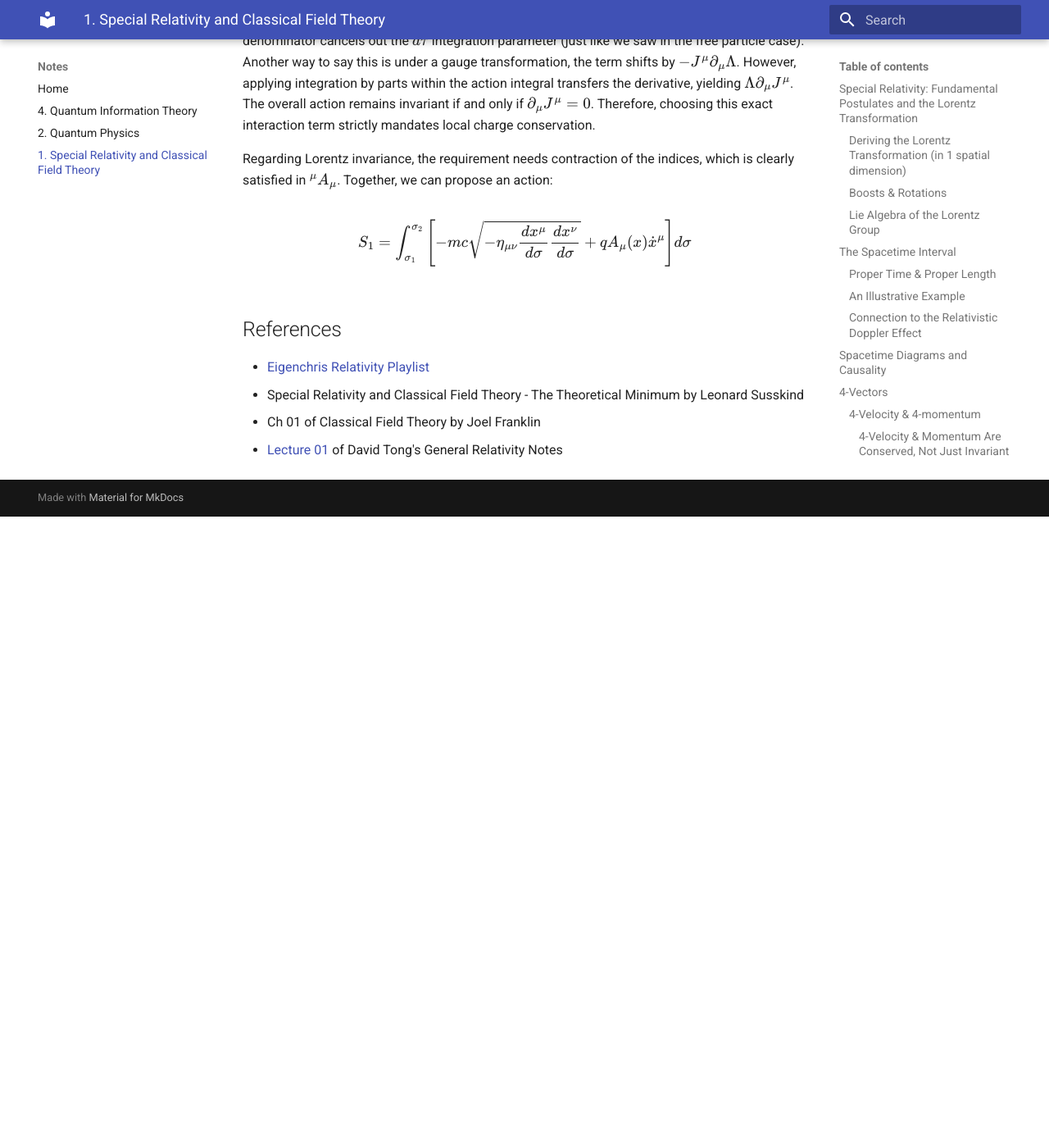
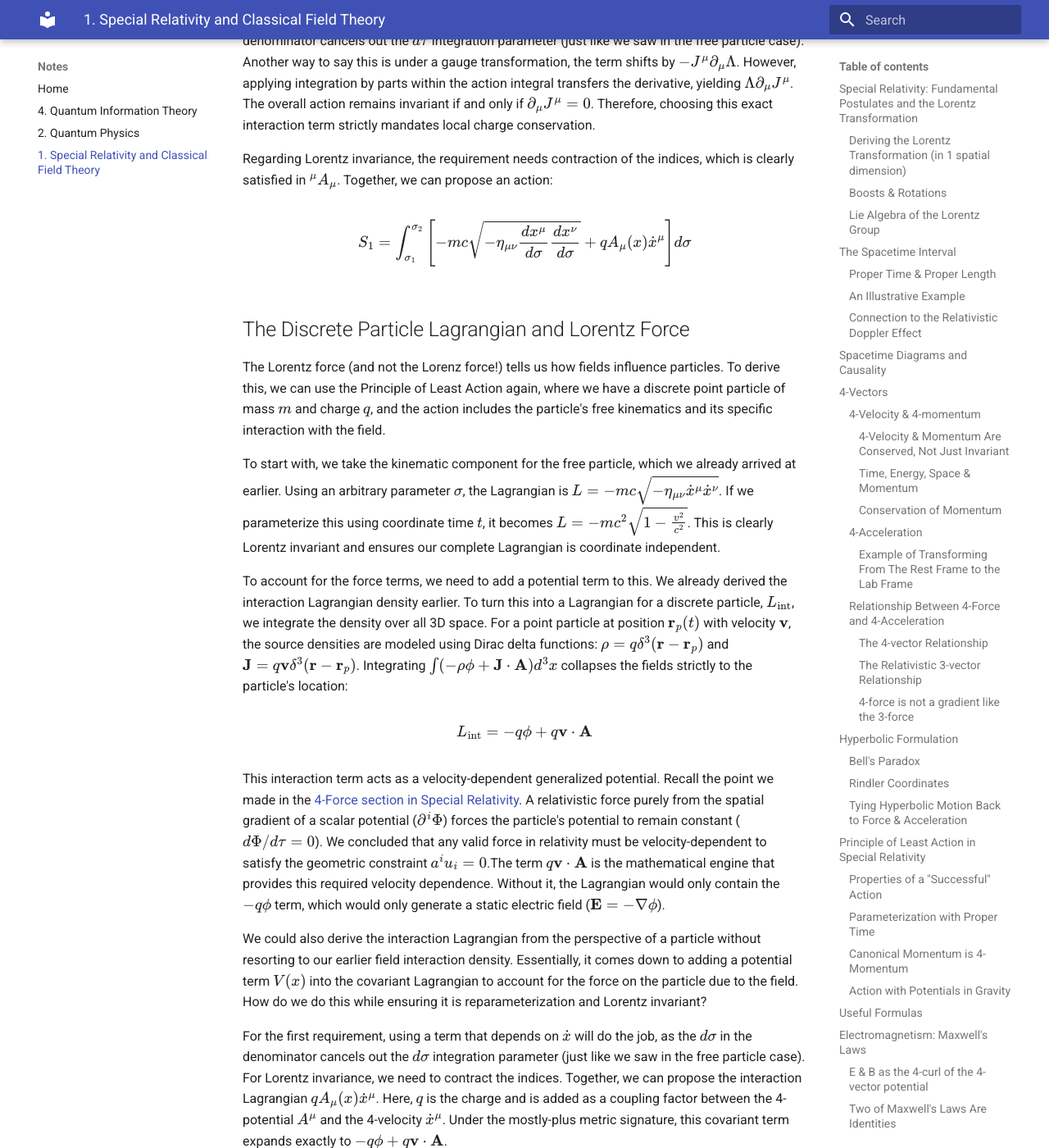
Before and after one commit to regstuff/notes, an MkDocs documentation site: the page built from docs/special_relativity_classical_field_theory.md, in a window 1280 px wide and 1400 px high, scrolled down 50866 px. Shown: the whole window at 82% size. Built offline with MkDocs 1.6.1 and Material for MkDocs 9.7.7, drawn with Linux system fonts in a browser that asks for light colours; before the commit the page ends 51496 px from its top, so only the background shows below that; some of the changed text lies outside the part shown.

Commit message:
Update special_relativity_classical_field_theory.md

```diff
--- a/docs/special_relativity_classical_field_theory.md
+++ b/docs/special_relativity_classical_field_theory.md
@@ -1191,6 +1191,34 @@
 
 $$S_1 = \int_{\sigma_1}^{\sigma_2} \left[ -mc \sqrt{-\eta_{\mu\nu} \frac{dx^\mu}{d\sigma} \frac{dx^\nu}{d\sigma}} + qA_\mu(x) \dot{x}^\mu \right] d\sigma$$
 
+## The Discrete Particle Lagrangian and Lorentz Force
+
+The Lorentz force (and not the Lorenz force!) tells us how fields influence particles. To derive this, we can use the Principle of Least Action again, where we have a discrete point particle of mass $m$ and charge $q$, and the action includes the particle's free kinematics and its specific interaction with the field.
+
+To start with, we take the kinematic component for the free particle, which we already arrived at earlier. Using an arbitrary parameter $\sigma$, the Lagrangian is $L = -mc\sqrt{-\eta_{\mu\nu}\dot{x}^\mu\dot{x}^\nu}$. If we parameterize this using coordinate time $t$, it becomes $L = -mc^2 \sqrt{1 - \frac{v^2}{c^2}}$. This is clearly Lorentz invariant and ensures our complete Lagrangian is coordinate independent.
+
+To account for the force terms, we need to add a potential term to this. We already derived the interaction Lagrangian density earlier. To turn this into a Lagrangian for a discrete particle, $L_{\text{int}}$, we integrate the density over all 3D space. For a point particle at position $\mathbf{r}_p(t)$ with velocity $\mathbf{v}$, the source densities are modeled using Dirac delta functions: $\rho = q\delta^3(\mathbf{r} - \mathbf{r}_p)$ and $\mathbf{J} = q\mathbf{v}\delta^3(\mathbf{r} - \mathbf{r}_p)$. Integrating $\int (-\rho\phi + \mathbf{J} \cdot \mathbf{A}) d^3x$ collapses the fields strictly to the particle's location:
+
+$$L_{\text{int}} = -q\phi + q\mathbf{v} \cdot \mathbf{A}$$
+
+This interaction term acts as a velocity-dependent generalized potential. Recall the point we made in the [4-Force section in Special Relativity](4-force-is-not-a-gradient-like-the-3-force). A relativistic force purely from the spatial gradient of a scalar potential ($\partial^i\Phi$) forces the particle's potential to remain constant ($d\Phi/d\tau = 0$). We concluded that any valid force in relativity must be velocity-dependent to satisfy the geometric constraint $a^i u_i = 0$.The term $q\mathbf{v} \cdot \mathbf{A}$ is the mathematical engine that provides this required velocity dependence. Without it, the Lagrangian would only contain the $-q\phi$ term, which would only generate a static electric field ($\mathbf{E} = -\nabla\phi$).
+
+We could also derive the interaction Lagrangian from the perspective of a particle without resorting to our earlier field interaction density. Essentially, it comes down to adding a potential term $V(x)$ into the covariant Lagrangian to account for the force on the particle due to the field. How do we do this while ensuring it is reparameterization and Lorentz invariant?
+
+For the first requirement, using a term that depends on $\dot{x}$ will do the job, as the $d\sigma$ in the denominator cancels out the $d\sigma$ integration parameter (just like we saw in the free particle case). For Lorentz invariance, we need to contract the indices. Together, we can propose the interaction Lagrangian $q A_\mu(x) \dot{x}^\mu$. Here, $q$ is the charge and is added as a coupling factor between the 4-potential $A^\mu$ and the 4-velocity $\dot{x}^\mu$. Under the mostly-plus metric signature, this covariant term expands exactly to $-q\phi + q\mathbf{v} \cdot \mathbf{A}$.
+
+Combining the free particle and interaction terms gives the total Lagrangian for a single charged particle in an external electromagnetic field:
+
+$$L = -mc^2 \sqrt{1 - \frac{v^2}{c^2}} - q\phi + q\mathbf{v} \cdot \mathbf{A}$$
+
+Integrating this Lagrangian over coordinate time $t$ gives the complete electromagnetic action for the particle:
+
+$$S_1 = \int_{t_1}^{t_2} \left[ -mc^2 \sqrt{1 - \frac{\mathbf{v}^2}{c^2}} - q\phi(x) + q\mathbf{A}(x) \cdot \mathbf{v} \right] dt$$
+
+Applying the Euler-Lagrange equations to this complete Lagrangian generates the correct equations of motion, yielding the Lorentz force law:
+
+$$\frac{d\mathbf{p}}{dt} = \mathbf{F} = q(\mathbf{E} + \mathbf{v} \times \mathbf{B})$$
+
 ## References
 - [Eigenchris Relativity Playlist](https://www.youtube.com/playlist?list=PLJHszsWbB6hqlw73QjgZcFh4DrkQLSCQa)
 - Special Relativity and Classical Field Theory - The Theoretical Minimum by Leonard Susskind
```
